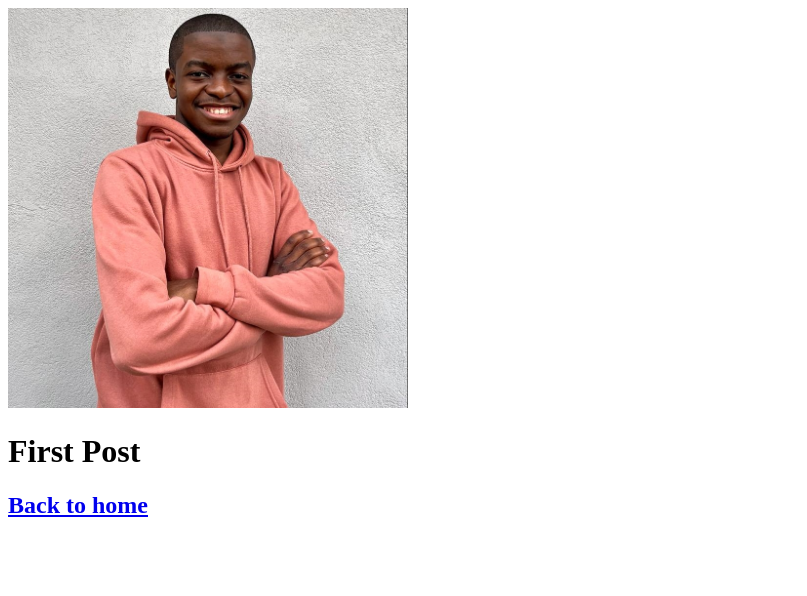
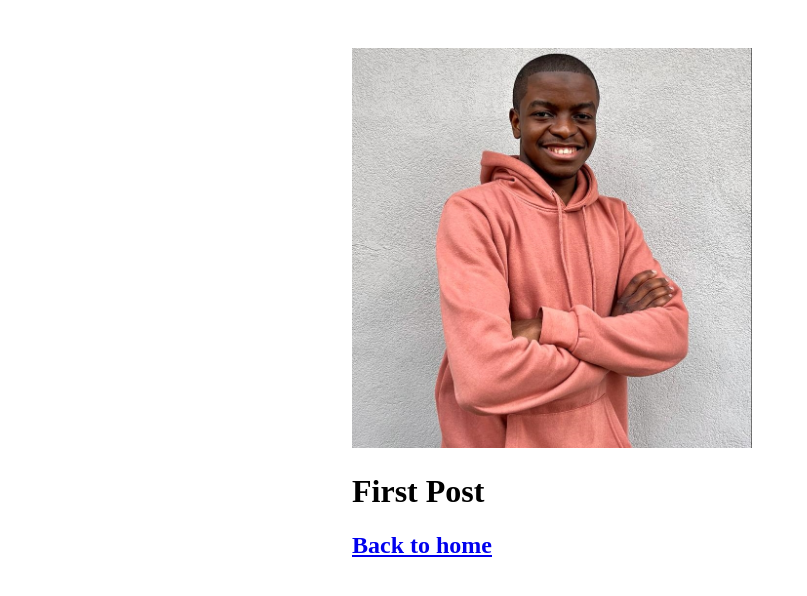
Before and after one commit to gabrieltmjr/next-js-tutorial, a Next.js app: page /posts/first-post in a window 1280 px wide. Shown: the top 596 px of the page, without its empty margins (0-807 px from the left). Built offline with nearby package versions, Linux system fonts and the light colour scheme.

Commit message:
Assests, Metadata and CSS - CSS Styling & Layout Component

```diff
--- /dev/null
+++ b/components/layout.js
@@ -0,0 +1,5 @@
+import styles from './layout.module.css';
+
+export default function Layout({ children }) {
+    return <div className={styles.container}>{children}</div>;
+}
--- /dev/null
+++ b/components/layout.module.css
@@ -0,0 +1,5 @@
+.container {
+    max-width: 36rem;
+    padding: 0 1rem;
+    margin: 3rem auto 6rem;
+}
--- a/pages/posts/first-post.js
+++ b/pages/posts/first-post.js
@@ -2,10 +2,11 @@
 import Image from 'next/image';
 import Head from 'next/head';
 import Script from 'next/script';
+import Layout from '../../components/layout';
 
 export default function FirstPost() {
     return (
-        <>
+        <Layout>
             <Head>
                 <title>First Post</title>
             </Head>
@@ -26,6 +27,6 @@
             <h2>
             <Link href="/">Back to home</Link>
             </h2>
-        </>
+        </Layout>
       );
 }
```
